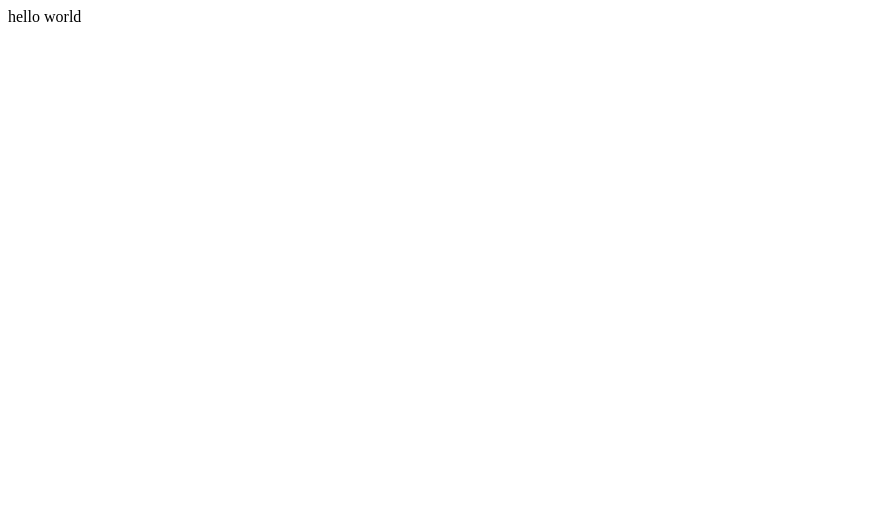
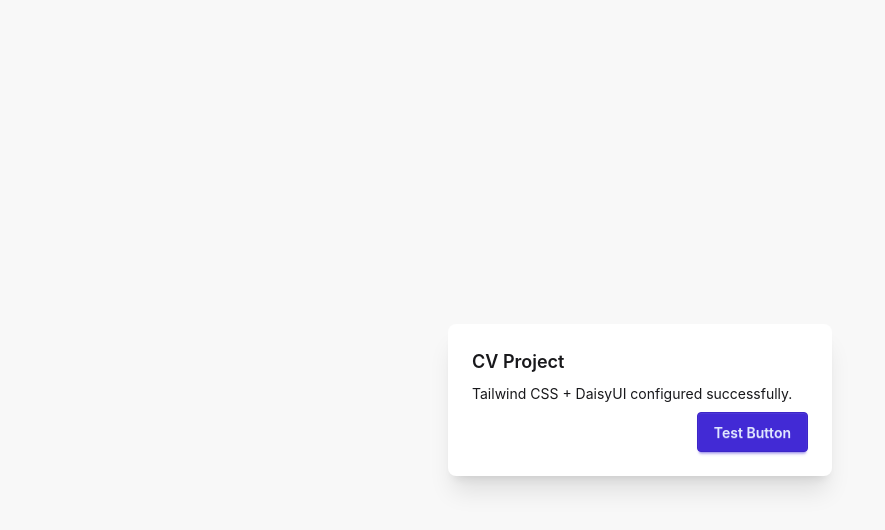
Before and after one commit to riricardo/cv, a React (Vite) app: page / in a window 1280 px wide. Shown: the top 530 px of the page, without its empty margins (0-885 px from the left). Built offline with nearby package versions, Linux system fonts and the light colour scheme.

Commit message:
chore: configure Design System

```diff
--- a/package.json
+++ b/package.json
@@ -10,8 +10,11 @@
     "preview": "vite preview"
   },
   "dependencies": {
+    "@tailwindcss/vite": "^4.3.3",
+    "daisyui": "^5.7.14",
     "react": "^19.2.8",
-    "react-dom": "^19.2.8"
+    "react-dom": "^19.2.8",
+    "tailwindcss": "^4.3.3"
   },
   "devDependencies": {
     "@types/node": "^24.13.3",
--- /dev/null
+++ b/src/app/App.tsx
@@ -0,0 +1,25 @@
+function App() {
+  return (
+    <main className="min-h-screen bg-base-200 flex items-center justify-center">
+      <div className="card bg-base-100 shadow-xl w-96">
+        <div className="card-body">
+          <h1 className="card-title">
+            CV Project
+          </h1>
+
+          <p>
+            Tailwind CSS + DaisyUI configured successfully.
+          </p>
+
+          <div className="card-actions justify-end">
+            <button className="btn btn-primary">
+              Test Button
+            </button>
+          </div>
+        </div>
+      </div>
+    </main>
+  )
+}
+
+export default App
--- a/src/main.tsx
+++ b/src/main.tsx
@@ -1,8 +1,10 @@
 import { StrictMode } from 'react'
 import { createRoot } from 'react-dom/client'
+import './style/global.css'
+import App from './app/App.tsx'
 
 createRoot(document.getElementById('root')!).render(
   <StrictMode>
-    <main>hello world</main>
+    <App />
   </StrictMode>,
 )
--- /dev/null
+++ b/src/style/global.css
@@ -0,0 +1,5 @@
+@import "tailwindcss";
+
+@plugin "daisyui" {
+    themes: light --default;
+}
--- a/vite.config.ts
+++ b/vite.config.ts
@@ -1,7 +1,11 @@
 import { defineConfig } from 'vite'
 import react from '@vitejs/plugin-react'
+import tailwindcss from '@tailwindcss/vite'
 
 export default defineConfig({
   base: '/cv/',
-  plugins: [react()],
+  plugins: [
+    react(),
+    tailwindcss()
+  ],
 })
```
Also changed, not shown: 1 other file (tests, documents, lock files or other folders).
